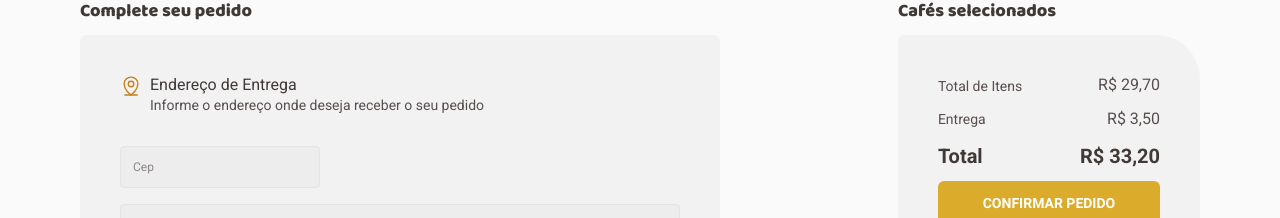
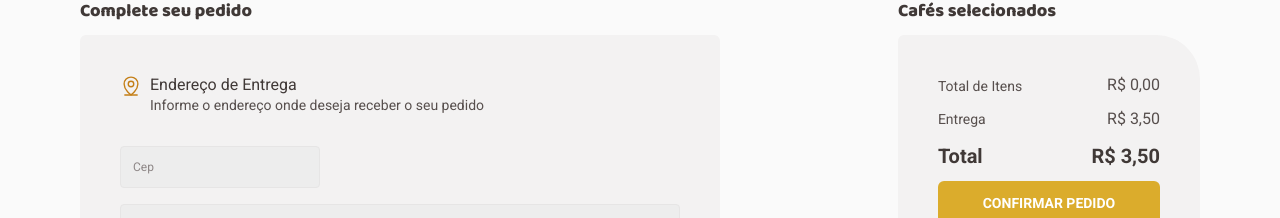
Before and after one commit to fabiomrm/coffee-delivery, a React (Vite) app in the folder frontend/: page /checkout in a window 1280 px wide. Shown: the part 144-362 px from the top of the page. Built offline with nearby package versions, Linux system fonts and the light colour scheme.

Commit message:
localstorage

```diff
--- a/frontend/package.json
+++ b/frontend/package.json
@@ -12,6 +12,7 @@
     "phosphor-react": "^1.4.1",
     "react": "^18.2.0",
     "react-dom": "^18.2.0",
+    "react-hook-form": "^7.34.0",
     "react-router-dom": "^6.3.0",
     "styled-components": "^5.3.5"
   },
--- a/frontend/src/components/CoffeeCard/index.tsx
+++ b/frontend/src/components/CoffeeCard/index.tsx
@@ -14,7 +14,7 @@ interface CoffeeCardProps {
 export function CoffeeCard({ coffee }: CoffeeCardProps) {
 
   const { addCoffee } = useCart();
-  const [coffeeQuantity, setCoffeeQuantity] = useState(0);
+  const [coffeeQuantity, setCoffeeQuantity] = useState(1);
 
   function handleIncreaseQuantity() {
     setCoffeeQuantity((prev) => prev + 1);
--- a/frontend/src/components/Header/styles.ts
+++ b/frontend/src/components/Header/styles.ts
@@ -7,6 +7,10 @@ export const HeaderContainer = styled.header`
   display: flex;
   align-items: center;
   justify-content: center;
+  position: sticky;
+  top:0;
+  left:0;
+
 
   > div {
     display: flex;
--- a/frontend/src/contexts/CartContext.tsx
+++ b/frontend/src/contexts/CartContext.tsx
@@ -10,14 +10,27 @@ export interface CartItem extends Coffee {
 interface CartContextType {
   cartItems: CartItem[];
   addCoffee: (coffee: CartItem) => void;
+  deleteCoffee: (id: number) => void;
 }
+
+const COFFEE_DELIVERY_STORAGE = "coffeeDelivery:cartItems"
 
 export const CartContext = createContext({} as CartContextType);
 
 export function CartContextProvider({ children }: { children: ReactNode }) {
 
-  const [cartItems, setCartItems] = useState<CartItem[]>([])
+  const [cartItems, setCartItems] = useState<CartItem[]>(() => {
+    const storagedCartItems = localStorage.getItem(COFFEE_DELIVERY_STORAGE);
+    if (storagedCartItems) {
+      return JSON.parse(storagedCartItems);
+    }
+    return [];
+  })
 
+
+  useEffect(() => {
+    localStorage.setItem(COFFEE_DELIVERY_STORAGE, JSON.stringify(cartItems))
+  }, [cartItems])
 
 
 
@@ -36,12 +49,16 @@ export function CartContextProvider({ children }: { children: ReactNode }) {
     }
   }
 
+  function deleteCoffee(id: number) {
+    const currentCart = [...cartItems]
+    const updatedCart = currentCart.filter((c) => c.id !== id);
 
-  console.log(cartItems)
+    setCartItems(updatedCart)
+  }
 
 
   return (
-    <CartContext.Provider value={{ cartItems, addCoffee }}>
+    <CartContext.Provider value={{ cartItems, addCoffee, deleteCoffee }}>
       {children}
     </CartContext.Provider>
   )
--- a/frontend/src/pages/Checkout/CoffeeCartCard/index.tsx
+++ b/frontend/src/pages/Checkout/CoffeeCartCard/index.tsx
@@ -13,22 +13,31 @@ interface CoffeeCartCardProps {
 
 export function CoffeeCartCard({ cartItem }: CoffeeCartCardProps) {
 
-  const { cartItems, addCoffee } = useCart()
+  const { cartItems, addCoffee, deleteCoffee } = useCart()
   const [quantity, setQuantity] = useState(cartItem.quantity)
 
   function handleIncreaseQuantity(id: number) {
-
     const cartItem = cartItems.find((c) => c.id === id)
     if (cartItem) {
-      const updatedCartQuantity = { ...cartItem, quantity: quantity }
+      const updatedCartQuantity = { ...cartItem, quantity: quantity + 1 }
       addCoffee(updatedCartQuantity);
+      setQuantity((prev) => prev + 1)
     }
   }
 
   function handleDecreaseQuantity(id: number) {
+    const cartItem = cartItems.find((c) => c.id === id)
+    if (cartItem) {
+      const updatedCartQuantity = { ...cartItem, quantity: quantity - 1 }
+      addCoffee(updatedCartQuantity);
+      setQuantity((prev) => prev - 1)
+    }
+  }
 
+  function handleRemoveCartItem(id: number) {
+    deleteCoffee(id)
   }
-  console.log(cartItem.price * cartItem.quantity)
+
   return (
     <CoffeeCartCardContainer>
       <div>
@@ -37,7 +46,7 @@ export function CoffeeCartCard({ cartItem }: CoffeeCartCardProps) {
           <RegularText color="subtitle">{cartItem.name}</RegularText>
           <ActionsContainer>
             <AmountInput size="small" onIncrease={() => handleIncreaseQuantity(cartItem.id)} onDecrease={() => handleDecreaseQuantity(cartItem.id)} quantity={cartItem.quantity} />
-            <RemoveButton>
+            <RemoveButton onClick={() => handleRemoveCartItem(cartItem.id)}>
               <Trash size={16} />
               REMOVER
             </RemoveButton>
--- a/frontend/src/pages/Checkout/CompleteOrderForm/AddressForm/index.tsx
+++ b/frontend/src/pages/Checkout/CompleteOrderForm/AddressForm/index.tsx
@@ -1,7 +1,12 @@
 import { Input } from "../../../../components/Input";
 import { AddressFormContainer } from "./styles";
+import { useForm } from 'react-hook-form';
+
 
 export function AddressForm() {
+
+  const { register } = useForm();
+
   return (
     <AddressFormContainer>
       <Input placeholder="Cep" className="cep" type="number" />
--- a/frontend/src/pages/Checkout/CompleteOrderForm/AddressForm/styles.ts
+++ b/frontend/src/pages/Checkout/CompleteOrderForm/AddressForm/styles.ts
@@ -1,6 +1,6 @@
 import styled from "styled-components";
 
-export const AddressFormContainer = styled.div`
+export const AddressFormContainer = styled.form`
   width: 100%;
   display: grid;
   grid-template-columns: 12.5rem 17.25rem 3.75rem;
--- a/frontend/src/pages/Checkout/SelectedCoffees/index.tsx
+++ b/frontend/src/pages/Checkout/SelectedCoffees/index.tsx
@@ -7,6 +7,11 @@ import { DetailsContainer, SelectedCoffeesContainer } from "./styles";
 export function SelectedCoffees() {
 
   const { cartItems } = useCart()
+
+  const subTotal = cartItems.reduce((acc, current) => {
+    const subTotalCoffee = current.price * current.quantity
+    return subTotalCoffee + acc
+  }, 0)
 
   return (
     <SelectedCoffeesContainer>
@@ -18,7 +23,7 @@ export function SelectedCoffees() {
 
           <CoffeeCartCard key={cartItem.id} cartItem={cartItem} />
         ))}
-        <SummarySection />
+        <SummarySection deliverFee={3.5} subtotal={subTotal} />
       </DetailsContainer>
     </SelectedCoffeesContainer>
   )
--- a/frontend/src/pages/Checkout/SummarySection/index.tsx
+++ b/frontend/src/pages/Checkout/SummarySection/index.tsx
@@ -1,21 +1,27 @@
 import { Button } from "../../../components/Button";
 import { RegularText } from "../../../components/Typograhy";
+import { currencyFormatter } from "../../../utils/currencyFormatter";
 import { SummarySectionContainer } from "./styles";
 
-export function SummarySection() {
+interface SummarySectionProps {
+  subtotal: number;
+  deliverFee: number;
+}
+
+export function SummarySection({ subtotal, deliverFee }: SummarySectionProps) {
   return (
     <SummarySectionContainer>
       <div>
         <RegularText size="s">Total de Itens</RegularText>
-        <RegularText>R$ 29,70</RegularText>
+        <RegularText>R$ {currencyFormatter(subtotal)}</RegularText>
       </div>
       <div>
         <RegularText size="s">Entrega</RegularText>
-        <RegularText>R$ 3,50</RegularText>
+        <RegularText>R$ {currencyFormatter(deliverFee)}</RegularText>
       </div>
       <div>
         <RegularText weight="700" color="subtitle" size="l">Total</RegularText>
-        <RegularText weight="700" color="subtitle" size="l">R$ 33,20</RegularText>
+        <RegularText weight="700" color="subtitle" size="l">R$ {currencyFormatter(subtotal + deliverFee)}</RegularText>
       </div>
       <Button text="confirmar pedido" />
     </SummarySectionContainer>
```
Also changed, not shown: 1 other file (tests, documents, lock files or other folders).
